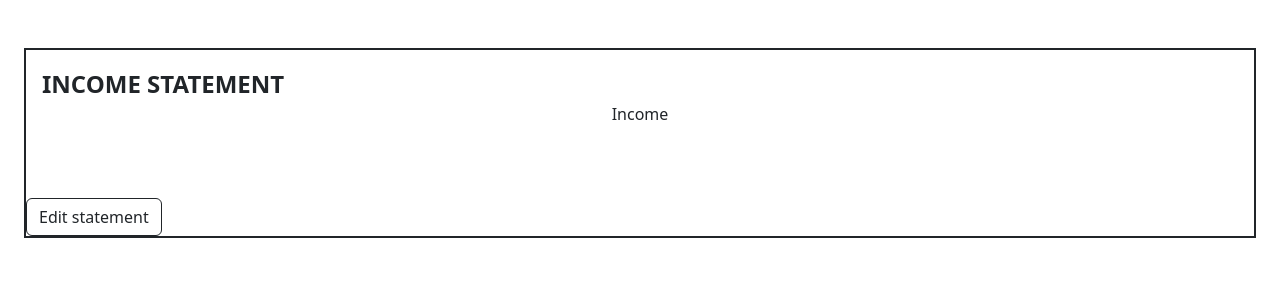
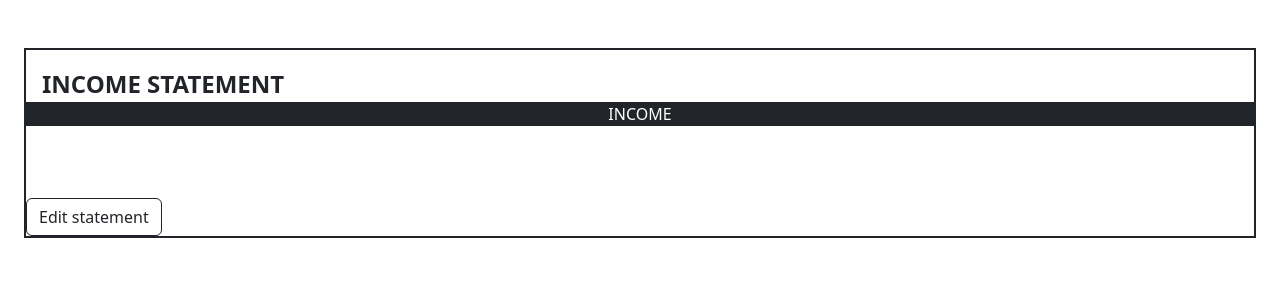
Before and after one commit to crypt096/richdad-financial-statement, a Vue app in the folder frontend/: page / in a window 1280 px wide. Shown: the top 300 px of the page. Built offline with nearby package versions, Linux system fonts and the light colour scheme.

Commit message:
Update Income.vue

```diff
--- a/frontend/src/components/income-statement/Income.vue
+++ b/frontend/src/components/income-statement/Income.vue
@@ -1,7 +1,7 @@
 <template>
-  <div class="container text-center">
+  <div class="container-fluid text-center">
     <div class="row">
-      <div class="col">
+      <div class="col bg-dark text-uppercase text-white">
         Income
       </div>
     </div>
```
